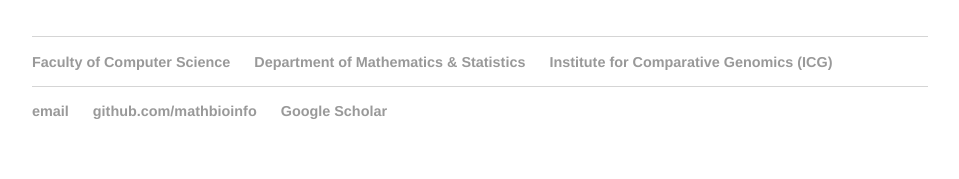
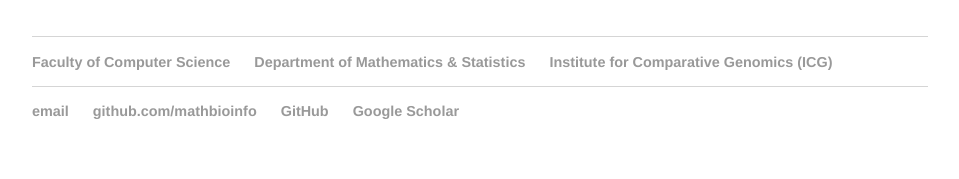
Before and after one commit to MathBioInfo/amjadkhan, a Jekyll site: the page index.html, which Jekyll copies as it is, in a window 1280 px wide. Shown: the part 1116-1295 px from the top of the page, without its empty margins (160-1119 px from the left). Built offline with Jekyll 4.4.1, drawn with Linux system fonts in a browser that asks for light colours.

Commit message:
Update index.html

```diff
--- a/index.html
+++ b/index.html
@@ -80,6 +80,7 @@
     		<ul>
         		<li><a href="mailto:ghazanamjad@gmail.com">email</a></li>
         		<li><a href="https://github.com/MathBioInfo" target="_blank">github.com/mathbioinfo</a></li>
+			<li><a href="https://github.com/ppxasjsm" class="icon style2 fa-github"><span class="label">GitHub</span></a></li>
 			<li><a href="https://scholar.google.com/citations?user=2z2SKAUAAAAJ&hl=en" target="_blank">Google Scholar</a></li>
 			</ul>
 		</footer>
```
